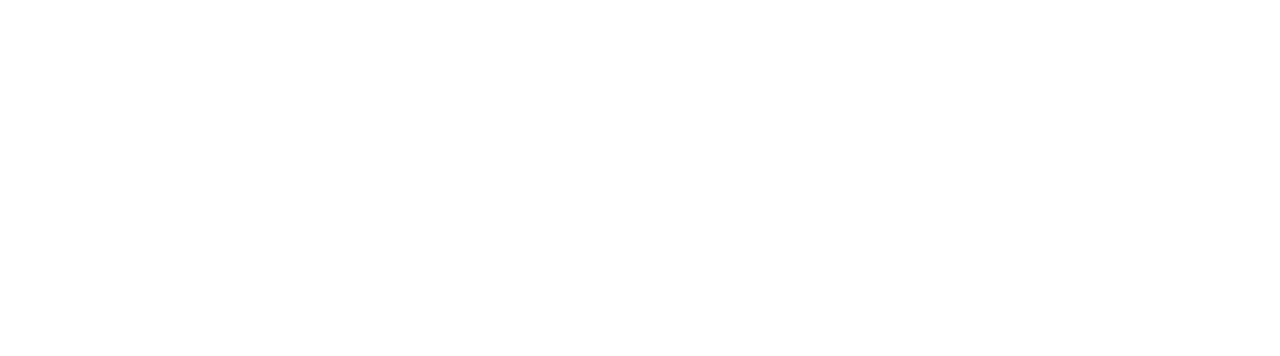
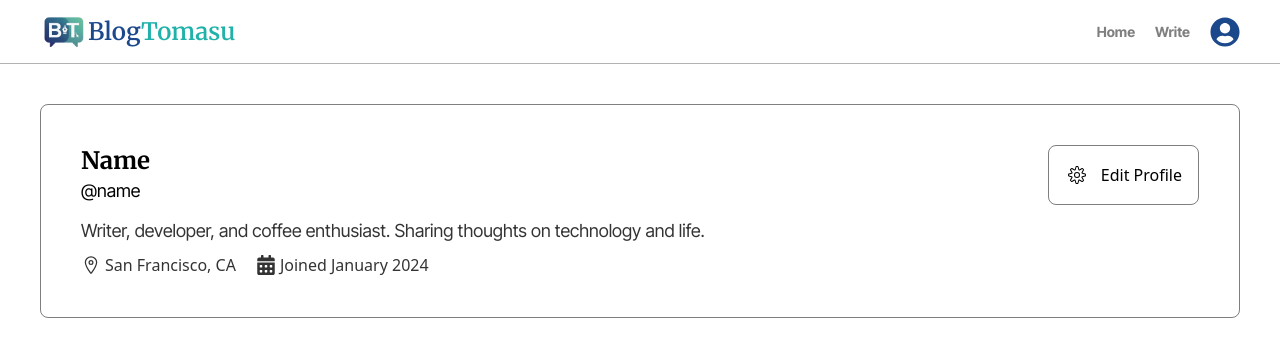
Before and after one commit to RenoaJamezu/blogtomasu, a React (Vite) app: page /profile in a window 1280 px wide. Before the commit this address had no page. Shown: the top 356 px of the page. Built offline with nearby package versions, Linux system fonts and the light colour scheme; sample sign-in values are in the browser's storage; a web font is replaced by a local one.

Commit message:
feat: implement authentication and profile management with protected routes

```diff
--- a/src/App.tsx
+++ b/src/App.tsx
@@ -4,17 +4,31 @@
 import Login from './pages/auth/Login'
 import Signup from './pages/auth/Signup'
 import CreatePost from './pages/CreatePost'
+import { Toaster } from 'react-hot-toast'
+import ProtectedRoutes from './utils/ProtectedRoutes'
+import Profile from './pages/Profile'
+import Authenticated from './utils/Authenticated'
 
 function App() {
 
   return (
     <>
+      <Toaster />
       <Router>
         <Routes>
           <Route path='/' element={<Index />} />
-          <Route path='/login' element={<Login />} />
-          <Route path='/signup' element={<Signup />} />
-          <Route path='/create' element={<CreatePost />}/>
+
+          {/* authenticated */}
+          <Route element={<Authenticated />} >
+            <Route path='/login' element={<Login />} />
+            <Route path='/signup' element={<Signup />} />
+          </Route>
+
+          {/* protected routes */}
+          <Route element={<ProtectedRoutes />} >
+            <Route path='/create' element={<CreatePost />} />
+            <Route path='/profile' element={<Profile />} />
+          </Route>
         </Routes>
       </Router>
     </>
--- a/src/components/Navbar.tsx
+++ b/src/components/Navbar.tsx
@@ -1,11 +1,13 @@
 import { Link } from "react-router-dom"
 import logo from "../assets/logo.png"
 import { useEffect, useState } from "react"
-import toast, { Toaster } from "react-hot-toast";
+import toast from "react-hot-toast";
+import { FaUserCircle } from "react-icons/fa";
 
 function Navbar() {
   const user = JSON.parse(localStorage.getItem('user') || 'null');
   const [scrolled, setScrolled] = useState(false);
+  const [profile, setProfile] = useState(false);
 
   useEffect(() => {
     const onScroll = () => setScrolled(window.scrollY > 10)
@@ -44,12 +46,16 @@
     }
   }
 
+  const handleProfile = async () => {
+    setProfile(!profile);
+    console.log(profile);
+  }
+
   return (
     <header className={`fixed top-0 w-full h-16 z-50 transition-colors px-10 flex justify-between bg-white border-b border-black/30 ${scrolled
       ? "backdrop-blur-xs bg-white/50"
       : "bg-transparent"
       }`}>
-      <Toaster />
       <Link to='/' className="flex items-center">
         <img
           src={logo}
@@ -76,13 +82,32 @@
             </Link>
           </div>
         ) : (
+          <div className="flex items-center">
+            <button
+              type="button"
+              onClick={handleProfile}
+            >
+              <FaUserCircle className="text-3xl text-primary hover:text-primary/80" />
+            </button>
+          </div>
+        )}
+        {profile && (
+          <div className="absolute right-10 top-14 w-40 bg-white shadow-lg rounded-lg border py-2 animate-fadeIn">
+            <Link
+              to="/profile"
+              className="block px-4 py-2 font-intertight text-sm text-black/80 hover:bg-gray-100"
+            >
+              Profile
+            </Link>
+
             <button
               type="button"
               onClick={handleLogout}
-            className="font-intertight text-white font-bold text-sm bg-primary px-4 py-3 rounded-lg hover:bg-primary/90"
+              className="w-full text-left block px-4 py-2 font-intertight text-sm text-red-500 hover:bg-red-50"
             >
               Logout
             </button>
+          </div>
         )}
       </nav>
     </header>
--- a/src/pages/CreatePost.tsx
+++ b/src/pages/CreatePost.tsx
@@ -2,7 +2,7 @@
 import Navbar from '../components/Navbar';
 import { Link, useNavigate } from 'react-router-dom';
 import TipTapEditor from '../components/TipTapEditor';
-import toast, { Toaster } from 'react-hot-toast';
+import toast from 'react-hot-toast';
 
 function CreatePost() {
   const user = JSON.parse(localStorage.getItem('user') || 'null');
@@ -63,7 +63,6 @@
   return (
     <main>
       <Navbar />
-      <Toaster />
       <section className="flex px-10 items-center pt-16 justify-center">
         <form
           onSubmit={handleSubmit}
--- /dev/null
+++ b/src/pages/Profile.tsx
@@ -0,0 +1,53 @@
+import React, { useState } from 'react'
+import Navbar from '../components/Navbar'
+import { IoLocationOutline } from 'react-icons/io5'
+import { FaCalendarAlt } from 'react-icons/fa'
+import { CiSettings } from 'react-icons/ci'
+
+function Profile() {
+  const [settings, setSettings] = useState(false);
+
+  const handleEditProfile = async () => {
+    setSettings(!settings);
+    console.log(settings);
+  }
+
+  return (
+    <main className="h-screen">
+      <Navbar />
+      <section className="flex px-10 pt-16">
+        <div className="w-full flex mt-10 border border-black/50 rounded-lg p-10 gap-10">
+          <div className="space-y-3 w-full">
+            <div className="flex justify-between">
+              <div>
+                <h1 className="font-merriweather font-bold text-2xl">Name</h1>
+                <h3 className="font-intertight text-lg">@name</h3>
+              </div>
+              <button
+                type="button"
+                onClick={handleEditProfile}
+                className="px-4 border border-black/50 flex items-center rounded-lg gap-3 text-intertight hover:bg-primary hover:text-white"
+              >
+                <CiSettings className="text-2xl" />
+                Edit Profile
+              </button>
+            </div>
+            <span className="font-intertight text-lg text-black/80">Writer, developer, and coffee enthusiast. Sharing thoughts on technology and life.</span>
+            <div className="flex space-x-5 mt-2 text-black/80">
+              <div className="flex items-center gap-1">
+                <IoLocationOutline className="text-xl" />
+                <span>San Francisco, CA</span>
+              </div>
+              <div className="flex items-center gap-1">
+                <FaCalendarAlt className="text-xl" />
+                <span>Joined January 2024</span>
+              </div>
+            </div>
+          </div>
+        </div>
+      </section>
+    </main>
+  )
+}
+
+export default Profile
--- a/src/pages/Stories.tsx
+++ b/src/pages/Stories.tsx
@@ -1,6 +1,6 @@
 import PostCard from "../components/PostCard";
 import { useEffect, useState } from "react";
-import toast, { Toaster } from "react-hot-toast";
+import toast from "react-hot-toast";
 
 interface Post {
   id: number;
@@ -35,8 +35,7 @@
   }, []);
 
   return (
-    <section className="flex flex-col bg-white px-10 h-auto items-start py-16">
-      <Toaster />
+    <section className="flex flex-col bg-white px-10 h-auto items-start py-24">
       <h1 className="font-merriweather font-bold text-5xl">
         Latest Stories
       </h1>
--- a/src/pages/auth/Login.tsx
+++ b/src/pages/auth/Login.tsx
@@ -1,7 +1,7 @@
 import { useState } from "react";
 import { Link, useNavigate } from "react-router-dom";
 import { FaAngleLeft } from "react-icons/fa";
-import toast, { Toaster } from "react-hot-toast";
+import toast from "react-hot-toast";
 
 function Login() {
   const [email, setEmail] = useState('');
@@ -54,7 +54,6 @@
 
   return (
     <main className="flex items-center justify-center h-screen bg-secondary/10">
-      <Toaster />
       <div className="border border-neutral-500/50 p-10 rounded-lg w-1/3 bg-white shadow">
         <div className="flex justify-between items-center">
           <div className="flex flex-col">
--- a/src/pages/auth/Signup.tsx
+++ b/src/pages/auth/Signup.tsx
@@ -1,5 +1,5 @@
 import { useState } from "react";
-import toast, { Toaster } from "react-hot-toast";
+import toast from "react-hot-toast";
 import { FaAngleLeft } from "react-icons/fa";
 import { Link, useNavigate } from "react-router-dom";
 
@@ -69,7 +69,6 @@
 
   return (
     <main className="flex items-center justify-center h-screen bg-secondary/10">
-      <Toaster />
       <div className="border border-neutral-500/50 p-10 rounded-lg w-1/3 bg-white shadow">
         <div className="flex justify-between items-center">
           <div className="flex flex-col">
--- /dev/null
+++ b/src/utils/Authenticated.tsx
@@ -0,0 +1,8 @@
+import { Outlet, Navigate } from "react-router-dom";
+
+const Authenticated = () => {
+  const user = JSON.parse(localStorage.getItem('user') || 'null');
+  return user ? <Navigate to='/' /> : <Outlet />
+}
+
+export default Authenticated;
--- /dev/null
+++ b/src/utils/ProtectedRoutes.tsx
@@ -0,0 +1,8 @@
+import { Outlet, Navigate } from "react-router-dom";
+
+const ProtectedRoutes = () => {
+  const user = JSON.parse(localStorage.getItem('user') || 'null');
+  return user ? <Outlet /> : <Navigate to='/login' />
+}
+
+export default ProtectedRoutes;
```
Lines whose indentation alone changed are shown as unchanged.
